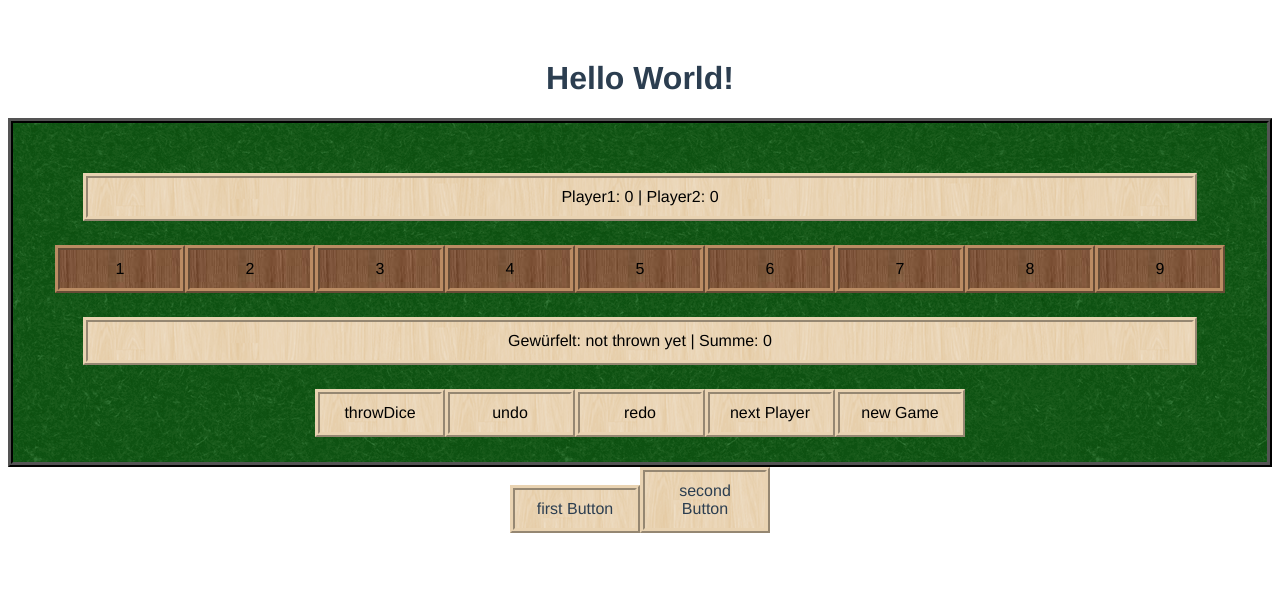
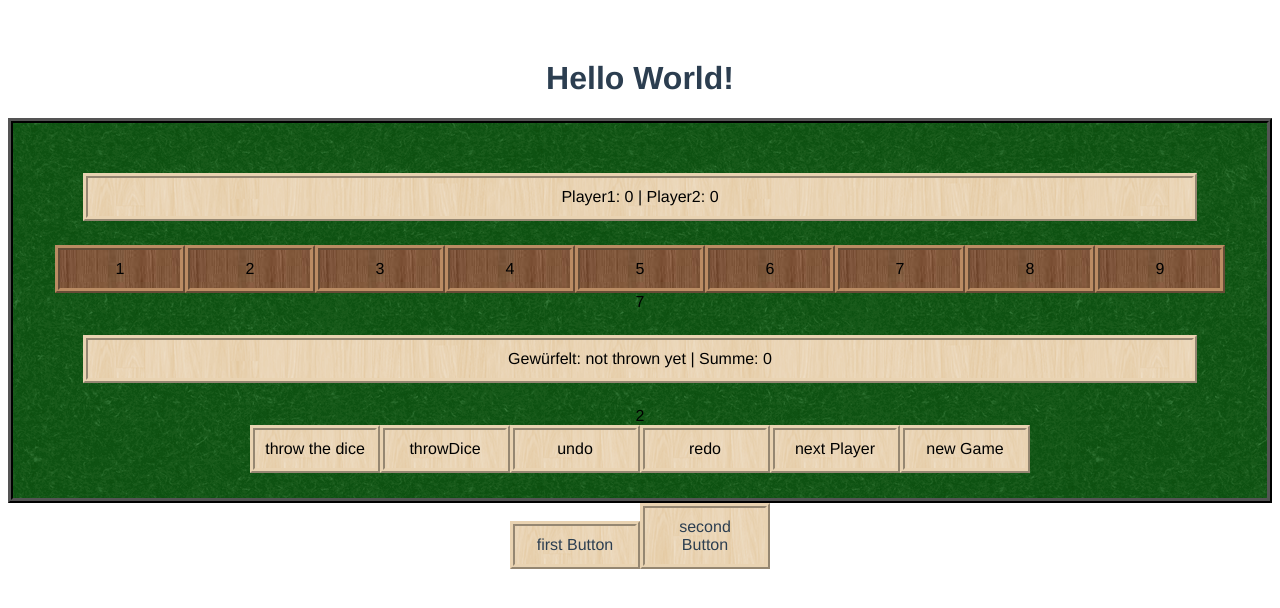
Before and after one commit to Salumati/webtech_shutterbox, a Vue app in the folder wt_shutthebox_vue/: page / in a window 1280 px wide. Shown: the top 608 px of the page. Built offline with nearby package versions, Linux system fonts and the light colour scheme.

Commit message:
implemented a router

```diff
--- a/wt_shutthebox_vue/src/App.vue
+++ b/wt_shutthebox_vue/src/App.vue
@@ -3,7 +3,6 @@
   <GameBoard></GameBoard>
   <WoodButton txt="first Button" link="asdf"></WoodButton>
   <WoodButton txt="second Button" link="not a link"></WoodButton>
-
 
 </template>
 
--- a/wt_shutthebox_vue/src/components/ClapsRow.vue
+++ b/wt_shutthebox_vue/src/components/ClapsRow.vue
@@ -1,5 +1,6 @@
 
 <script>
+import $ from 'jquery'
 let id = 1;
 export default {
     name: 'clapRow',
@@ -30,6 +31,21 @@ export default {
             // send data to server
             // this.sendAjaxReq(clapId)
             this.claps[clapId - 1].isClosed = true;
+            $.ajax({
+                method: "GET",
+                url: "/api/raw/"+clapId,
+                dataType: "json",
+                success: function (data) {
+                    for(let idx = 0; idx < 9; idx++){
+                        this.claps[idx].isClosed = data.game.board[idx];
+                    }
+                    this.diceSum = data.game.wurf;
+
+                }
+            }
+
+            )
+
             console.log("closed clap " + clapId)
         }
     }
@@ -41,6 +57,7 @@ export default {
         <a v-if="clap.isClosed" class="clap col-4 col-sm" > # </a>
         <a v-else v-on:click="closeClap(clap.number)" class="clap col-4 col-sm"> {{ clap.number }}</a>
     </div>
+    <div> {{ diceSum }} </div>
 </template>
 
 <style>
--- a/wt_shutthebox_vue/src/components/GameBoard.vue
+++ b/wt_shutthebox_vue/src/components/GameBoard.vue
@@ -2,7 +2,7 @@
 import WoodDisplay from './WoodDisplay.vue';
 import WoodButtons from './WoodButtons.vue';
 import ClapRow from './ClapsRow.vue';
-let id = 1;
+import $ from 'jquery'
 
 export default{
     components:{
@@ -14,29 +14,35 @@ export default{
         return{
             dice: 0,
             diceSum: 2,
-            claps: [
-                {number: id++, isClosed: false},
-                {number: id++, isClosed: false},
-                {number: id++, isClosed: false},
-                {number: id++, isClosed: false},
-                {number: id++, isClosed: false},
-                {number: id++, isClosed: false},
-                {number: id++, isClosed: false},
-                {number: id++, isClosed: false},
-                {number: id++, isClosed: false}
-            ]
+            players: "",
+
         }
     },
     methods:{
-        closeClap(clapNumber){
-            this.claps[clapNumber - 1].isClosed = true;
-            console.log("closed clap " + clapNumber)
-        }
+        throwDice(){
+            this.sendAjaxReq("w")
+            console.log("threw dice")
+        },
+        sendAjaxReq(operation){
+            console.log("starting ajax")
+            $.ajax({
+                method: "GET",
+                url: "localhost:9000/api/raw/"+operation,
+                dataType: "json",
+                success: function (data) {
+                    this.players = "Player 1: " + data.game.players.score1
+                        + " | Player 2: " + data.game.players.score2
+                        + "| Player " + data.game.players.turn + "`s turn";
+                    this.diceSum = data.game.sum;
+                    this.dice = data.game.wurf;
+                    console.log(data);
+                }
+            })
+
+        },
     }
 
 }
-
-
 </script>
 
 <template>
@@ -45,8 +51,10 @@ export default{
         <div class="gameDisplay" >
             <ClapRow/>
             <WoodDisplay txt="Gewürfelt: not thrown yet | Summe: 0"/>
+            <div> {{diceSum}}</div>
         </div>
         <div class="gameButtons">
+            <a class="button_dice col-12 col-sm-2" :id="dice" v-on:click="throwDice()">throw the dice </a>
             <WoodButtons txt="throwDice"/>
             <WoodButtons txt="undo"/>
             <WoodButtons txt="redo"/>
@@ -66,7 +74,20 @@ export default{
     border-style: ridge;
     border-width: thick;
     border-color: black;
-
+ }
+ .button_dice{
+    display: inline-block;
+    text-align: center;
+    width: 100px;
+    border-style: ridge;
+    border-width: thick;
+    border-color: #e9d3b2;
+    background-color: #e9d3b2;
+    padding: 10px;
+    background-image:url("/src/assets/retina_wood.png");
+    background-color: white;
+    background-repeat: repeat;
  }
 
+
 </style>
--- a/wt_shutthebox_vue/src/main.js
+++ b/wt_shutthebox_vue/src/main.js
@@ -1,4 +1,15 @@
-import { createApp } from 'vue'
-import App from './App.vue'
+import { createApp } from 'vue';
+import App from './App.vue';
+import router from "./router";
 
-createApp(App).mount('#app')
+export const SERVER_URL = process.env.PROD
+  ? "https://hexxagon-web-server.onrender.com"
+  : "http://localhost:9000";
+export const SERVER_WS_URL = process.env.PROD
+  ? "wss://hexxagon-web-server.onrender.com"
+  : "ws://localhost:9000";
+
+
+const app = createApp(App)
+app.mount('#app')
+app.use(router);
--- /dev/null
+++ b/wt_shutthebox_vue/src/router/index.js
@@ -0,0 +1,18 @@
+import { createRouter, createWebHistory } from "vue-router";
+
+const router = createRouter({
+  history: createWebHistory(process.env.BASE_URL),
+  routes: [
+    {
+      path: "/",
+      name: "home",
+      component: () => import("../views/AboutPage.vue"),
+    },
+    {
+      path: "/:pathMatch(.*)*",
+      redirect: "/",
+    },
+  ],
+});
+
+export default router;
--- /dev/null
+++ b/wt_shutthebox_vue/src/views/AboutPage.vue
@@ -0,0 +1,3 @@
+<template>
+    <h1> Hello, welcome to Shut the Box!</h1>
+</template>
```
